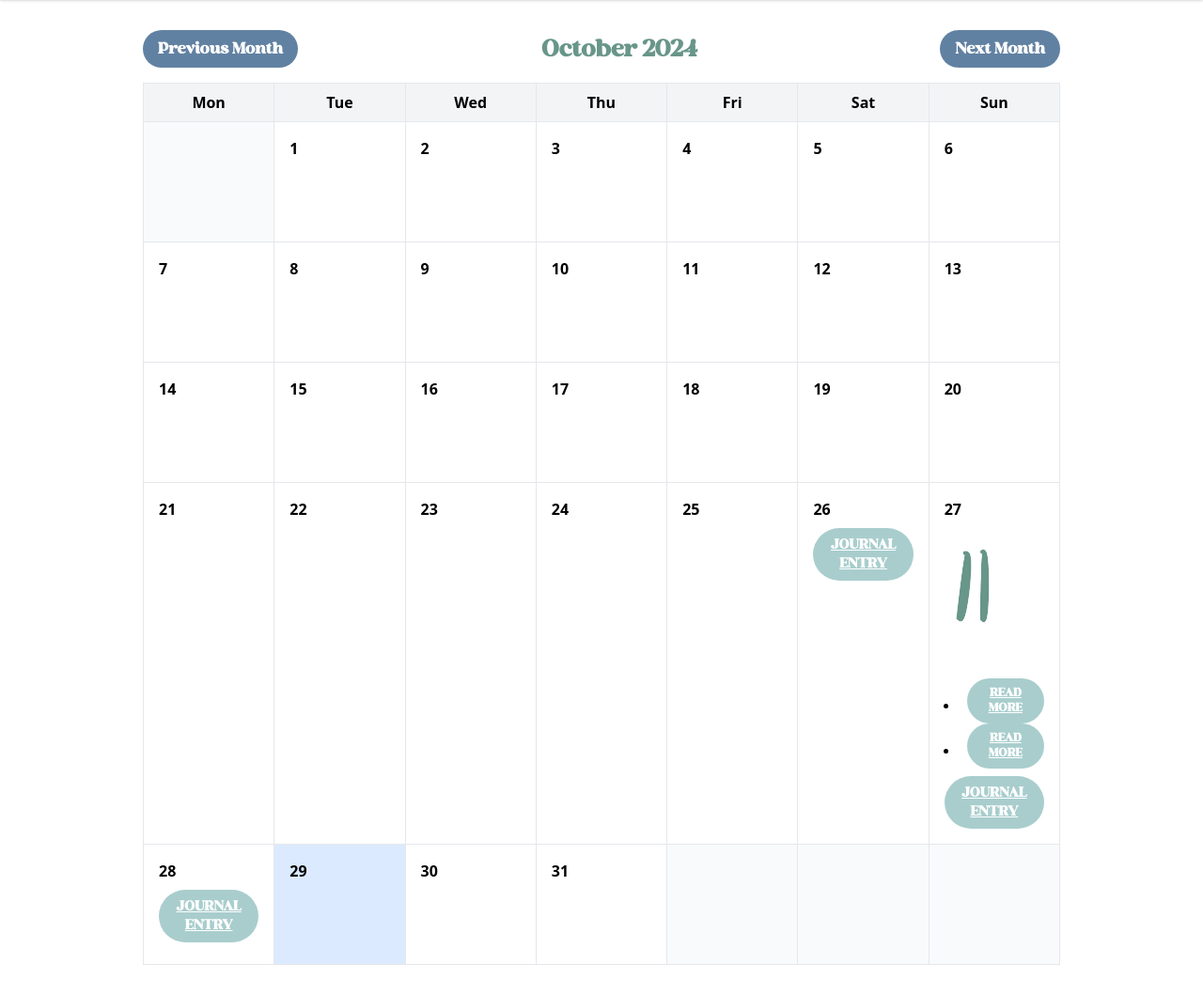
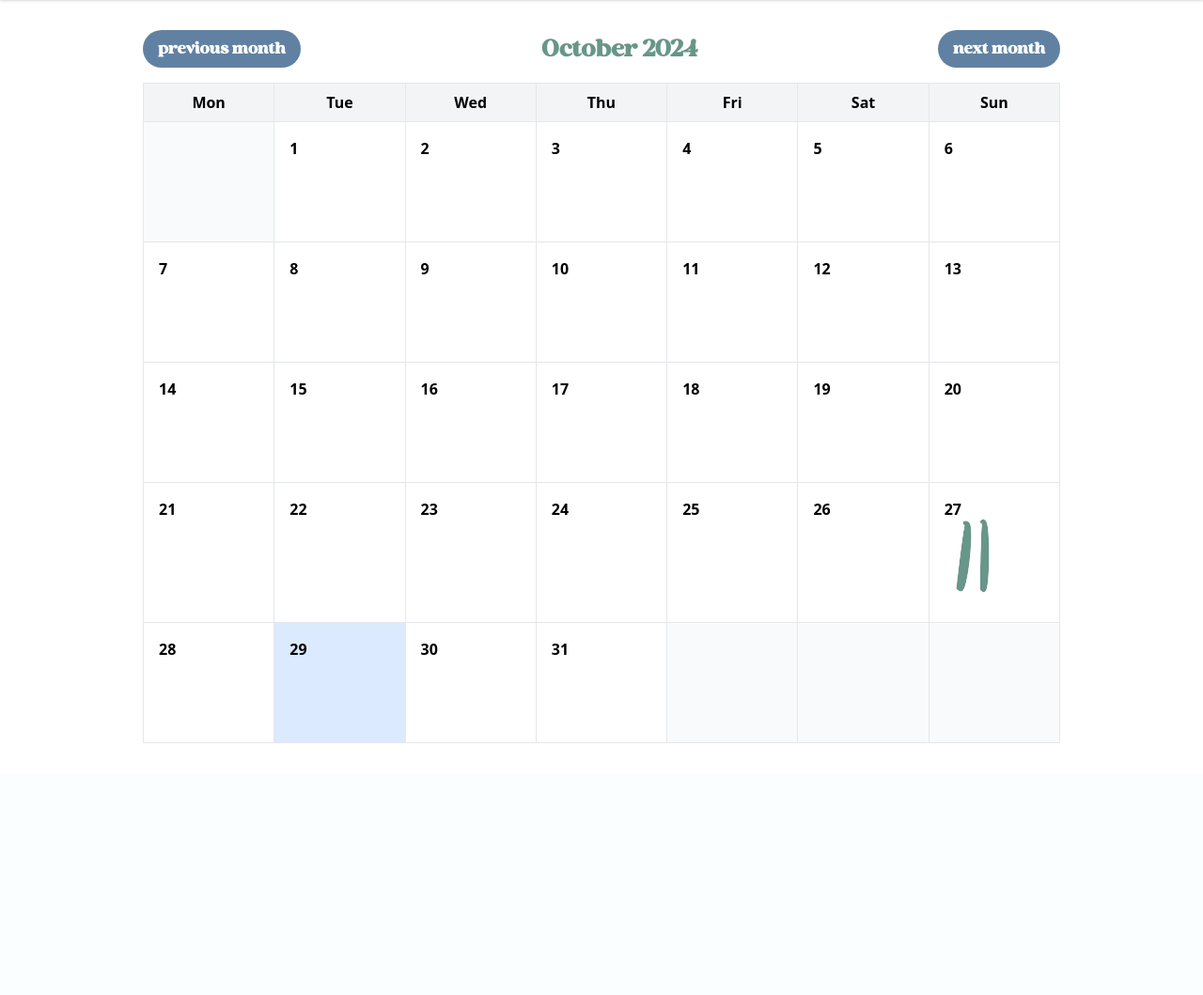
Before and after one commit to aishanibal/dailytallies, a Flask app: page /view_journal in a window 1280 px wide. Shown: the part 120-1179 px from the top of the page at 94% size. After the commit the page ends 911 px from the top, so only its background shows below. Run offline with Flask 3, Linux system fonts and the light colour scheme; a user stored in the database is signed in; data comes from the database, SQL or seed files in the repository; both versions use the stored data as it was after the commit.

Commit message:
calendar

```diff
--- a/templates/dashboard.html
+++ b/templates/dashboard.html
@@ -4,11 +4,11 @@
 
 {% block content %}
 <div class="container mx-auto px-4 py-8">
-    <h1 class="text-4xl font-bold mb-8">Dashboard</h1>
+    <h1 class="text-4xl font-bold mb-8">tasks</h1>
 
     <div class="bg-white shadow-md rounded-lg p-6">
         <div class="flex justify-between items-center mb-6">
-            <h2 class="text-2xl font-semibold">Today's Mental Health Tasks</h2>
+            <h2 class="text-2xl font-semibold">{{date}}</h2>
         </div>
 
         {% if prompts_and_responses %}
--- a/templates/view_journal.html
+++ b/templates/view_journal.html
@@ -7,12 +7,12 @@
     <div class="flex justify-between items-center mb-4">
         <a href="{{ url_for('view_journal', year=prev_year, month=prev_month) }}"
            class="bg-blue-500 hover:bg-blue-700 text-white font-bold py-2 px-4 rounded">
-            Previous Month
+            previous month
         </a>
         <h2 class="text-2xl font-bold text-center">{{ month_name }} {{ year }}</h2>
         <a href="{{ url_for('view_journal', year=next_year, month=next_month) }}"
            class="bg-blue-500 hover:bg-blue-600 text-white font-bold py-2 px-4 rounded">
-            Next Month
+            next month
         </a>
     </div>
 
@@ -32,45 +32,20 @@
                 {% if day != 0 %}
                 {% set date = '%04d-%02d-%02d'|format(year, month, day) %}
                 <td class="border p-4 h-32 align-top {% if date == current_date %}bg-blue-100{% endif %}">
-                    <div class="flex justify-between"> <span class="font-bold">{{ day }}</span> </div>
+                    <div class="flex justify-between">
+                        <span class="font-bold">{{ day }}</span>
+                    </div>
 
                     <!-- Display Tasks -->
-
                     {% if date in response_data and response_data[date]['completed_tasks'] %}
-
                     <div class="mt-2 text-sm">
-
                         {% set num_completed_tasks = response_data[date]['completed_tasks'] | length %}
-                        <div class="mb-8">
-                            <img src="{{ url_for('static', filename='images/tally_' + num_completed_tasks|string + '.png') }}" alt="Tally Image" class="w-32 h-32 object-cover">
+                        <div class="-mb-2">
+                            <img src="{{ url_for('static', filename='images/tally_' + num_completed_tasks|string + '.png') }}" alt="Tally Image" class="w-32 h-32 object-cover cursor-pointer -mb-3 -mt-8" onclick="showButtonModal('{{ date|e }}')">
                         </div>
-                        <ul class="list-disc pl-4">
-                            {% for task in response_data[date]['completed_tasks'] %}
-                            <li class="{% if task.completed %}line-through text-gray-500{% endif %}">
-
-                                <!-- Button to show full prompt text if it overflows -->
-                                {% if task[1] | length > 50 %} {# Adjust length as needed #}
-                                    <button onclick="showPromptModal('{{ date|e }}', '{{ task[1]|e }}')"
-                                            class="text-blue-500 underline text-xs ml-2">
-                                        Read More
-                                    </button>
-                                {% endif %}
-                            </li>
-                            {% endfor %}
-                        </ul>
-
                     </div>
                     {% endif %}
 
-                    <!-- Display Journal Entry -->
-                    {% if date in response_data and response_data[date]['journal_entry'] %}
-                    <div class="mt-2 text-sm">
-                        <button onclick="showJournalModal('{{ date|e }}', '{{ response_data[date]['journal_entry']|e }}')"
-                                class="text-blue-500 underline">
-                            Journal Entry
-                        </button>
-                    </div>
-                    {% endif %}
                 </td>
                 {% else %}
                 <td class="border p-4 bg-gray-50"></td>
@@ -81,7 +56,7 @@
         </tbody>
     </table>
 
-    <!-- Journal and Prompt Entry Modal -->
+    <!-- Journal Modal -->
     <div id="journalModal" class="hidden fixed inset-0 bg-black bg-opacity-50 flex items-center justify-center">
         <div class="bg-white p-6 rounded-lg max-w-2xl w-full mx-4">
             <div class="flex justify-between items-center mb-4">
@@ -93,9 +68,72 @@
             <div id="modalContent" class="max-h-96 overflow-y-auto"></div>
         </div>
     </div>
+
+    <!-- Button Pop-Up Modal -->
+    <div id="buttonModal" class="hidden fixed inset-0 bg-black bg-opacity-50 flex items-center justify-center">
+        <div class="bg-white p-6 rounded-lg max-w-md w-full mx-4">
+            <h3 id="modalDateTitle" class="text-xl font-bold mb-4"></h3>
+            <div id="buttonContainer" class="flex flex-col space-y-2">
+                <button id="journalEntryButton" class="text-blue-500 underline">View Journal Entry</button>
+                <!-- Dynamic buttons for prompts will be added here -->
+            </div>
+            <div class="flex justify-end mt-4">
+                <button onclick="closeButtonModal()" class="text-gray-600 hover:text-gray-800">
+                    <span class="text-lg">&times;</span>
+                </button>
+            </div>
+        </div>
+    </div>
 </div>
 
 <script>
+let currentDate = '';
+let currentJournalEntry = '';
+
+function showButtonModal(date) {
+    currentDate = date;
+    document.getElementById('modalDateTitle').textContent = `options for ${date}`;
+    const buttonContainer = document.getElementById('buttonContainer');
+    buttonContainer.innerHTML = ''; // Clear previous buttons
+
+    // Get the corresponding journal entry and prompts from response_data
+    const responseData = {{ response_data|tojson }};
+    if (responseData[date]) {
+        currentJournalEntry = responseData[date]['journal_entry'] || '';
+
+        // Add journal entry button
+        const journalEntryButton = document.createElement('button');
+        journalEntryButton.textContent = 'view journal entry';
+        journalEntryButton.className = 'text-blue-500 underline';
+        journalEntryButton.onclick = function() {
+            closeButtonModal();
+            showJournalModal(date, currentJournalEntry);
+        };
+        buttonContainer.appendChild(journalEntryButton);
+
+        // Add prompt buttons
+        const prompts = responseData[date]['completed_tasks'];
+        if (prompts && prompts.length > 0) {
+            prompts.forEach((task, index) => {
+                const promptButton = document.createElement('button');
+                promptButton.textContent = `prompt ${index + 1}`;
+                promptButton.className = 'text-blue-500 underline';
+                promptButton.onclick = function() {
+                    closeButtonModal();
+                    showPromptModal(date, task[1]);
+                };
+                buttonContainer.appendChild(promptButton);
+            });
+        }
+    }
+
+    document.getElementById('buttonModal').classList.remove('hidden');
+}
+
+function closeButtonModal() {
+    document.getElementById('buttonModal').classList.add('hidden');
+}
+
 function showJournalModal(date, content) {
     document.getElementById('modalDate').textContent = date;
     document.getElementById('modalContent').innerHTML = content;
@@ -103,7 +141,7 @@ function showJournalModal(date, content) {
 }
 
 function showPromptModal(date, content) {
-    document.getElementById('modalDate').textContent = `Prompt for ${date}`;
+    document.getElementById('modalDate').textContent = `prompt details`;
     document.getElementById('modalContent').textContent = content;
     document.getElementById('journalModal').classList.remove('hidden');
 }
```
Also changed, not shown: daily_tallies.db.
